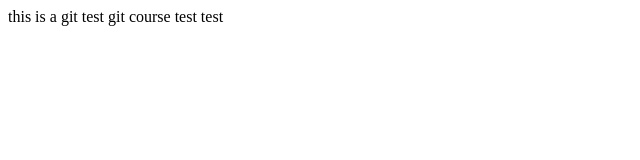
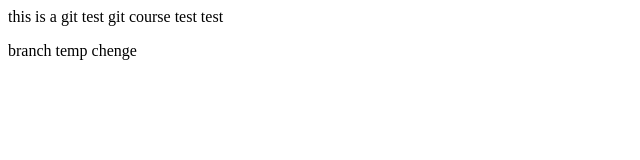
Before and after one commit to AryanMostafavi/nlp-course, a plain HTML site: page index.html in a window 1280 px wide. Shown: the whole page, without its empty margins (0-640 px from the left). Drawn offline with Linux system fonts and the light colour scheme.

Commit message:
feat(new tag p)

```diff
--- a/index.html
+++ b/index.html
@@ -10,4 +10,5 @@
     git course
     test test
 </body>
+<P>branch temp chenge</P>
 </html>
```
